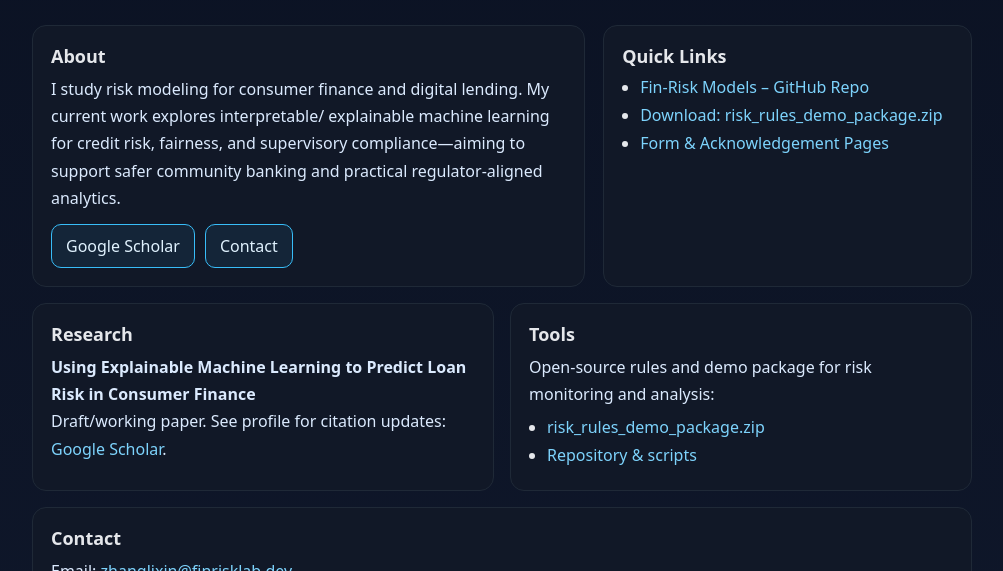
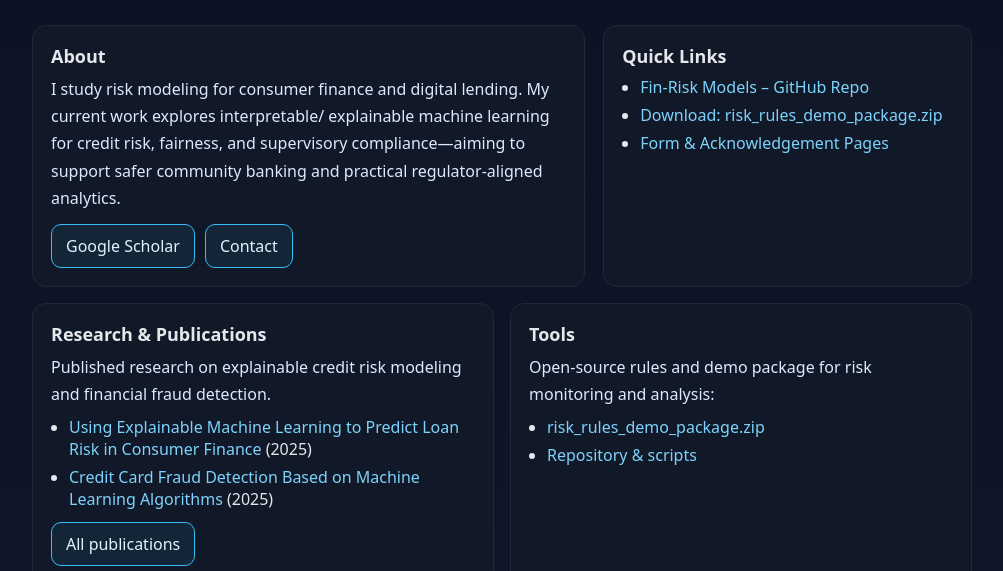
Before and after one commit to ZhangLixin0714/finrisklab, a plain HTML site: page index.html in a window 1280 px wide. Shown: the part 172-743 px from the top of the page, without its empty margins (138-1141 px from the left). Drawn offline with Linux system fonts and the light colour scheme.

Commit message:
Link published research from homepage

```diff
--- a/index.html
+++ b/index.html
@@ -91,12 +91,14 @@
 
     <section class="grid" style="margin-top:16px">
       <div class="card">
-        <h2>Research</h2>
-        <p>
-          <strong>Using Explainable Machine Learning to Predict Loan Risk in Consumer Finance</strong><br/>
-          Draft/working paper. See profile for citation updates:
-          <a href="https://scholar.google.com/citations?user=cyrLXoMAAAAJ&hl=en" target="_blank" rel="noopener">Google Scholar</a>.
-        </p>
+        <h2>Research &amp; Publications</h2>
+        <p>Published research on explainable credit risk modeling and financial fraud detection.</p>
+        <ul class="list">
+          <li><a href="/publications/explainable-loan-risk-2025.html">Using Explainable Machine Learning to Predict Loan Risk in Consumer Finance</a> (2025)</li>
+          <li><a href="/publications/credit-card-fraud-2025.html">Credit Card Fraud Detection Based on Machine Learning Algorithms</a> (2025)</li>
+        </ul>
+        <div class="btnrow"><a class="btn" href="/publications/">All publications</a></div>
+        <p>Current research interests: regulatory enforcement analytics, internal-account risk and governance, and financial statement fraud prediction.</p>
       </div>
 
       <div class="card">
```
